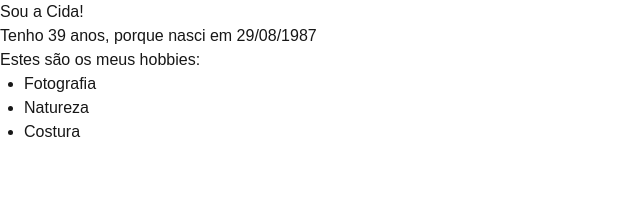
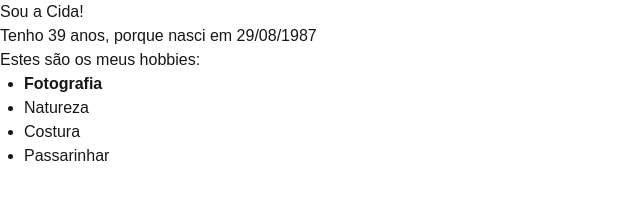
Before and after one commit to cidaluna/react-lab, a Next.js app: page /nivel-0 in a window 1280 px wide. Shown: the top 218 px of the page, without its empty margins (0-640 px from the left). Built offline with nearby package versions, Linux system fonts and the light colour scheme.

Commit message:
feat: using destructing and array data

```diff
--- a/components/ClientName.tsx
+++ b/components/ClientName.tsx
@@ -1,10 +1,13 @@
 import { FC } from "react"
 
-export const ClientName: FC<{ name: string, age:number, birthDateFake: Date }> = (props) => {
+type ClientNameProps = { name: string; age: number; birthDateFake: Date };
+
+export const ClientName: FC<ClientNameProps> = (props) => {
+  const { name, age, birthDateFake } = props;
   return (
     <>
-      <p>Sou a {props.name}!</p>
-      <p>Tenho {props.age} anos, porque nasci em {props.birthDateFake.toLocaleDateString('pt-BR')}</p>
+      <p>Sou a {name}!</p>
+      <p>Tenho {age} anos, porque nasci em {birthDateFake.toLocaleDateString('pt-BR')}</p>
     </>
   );
 }
--- a/components/Hobbies.tsx
+++ b/components/Hobbies.tsx
@@ -1,12 +1,17 @@
-const hobbies = ["Fotografia", "Natureza", "Costura"];
+const hobbies = ["Fotografia", "Natureza", "Costura", "Passarinhar"];
 
-export const Hobbies = () => (
+export const Hobbies = () => {
+  const [hobbyPlus, ...othersHobbies] = hobbies;
+
+  return (
     <>
       <p>Estes são os meus hobbies:</p>
       <ul className="list-disc pl-6">
-      {hobbies.map((hobby, i) => (
-        <li key={`hobby-${i}`}>{hobby}</li>
+        <li className="font-bold">{hobbyPlus}</li>
+        {othersHobbies.map((other, i) => (
+          <li key={`hobby-${i}`}>{other}</li>
         ))}
       </ul>
     </>
   );
+};
```
Lines whose indentation alone changed are shown as unchanged.
